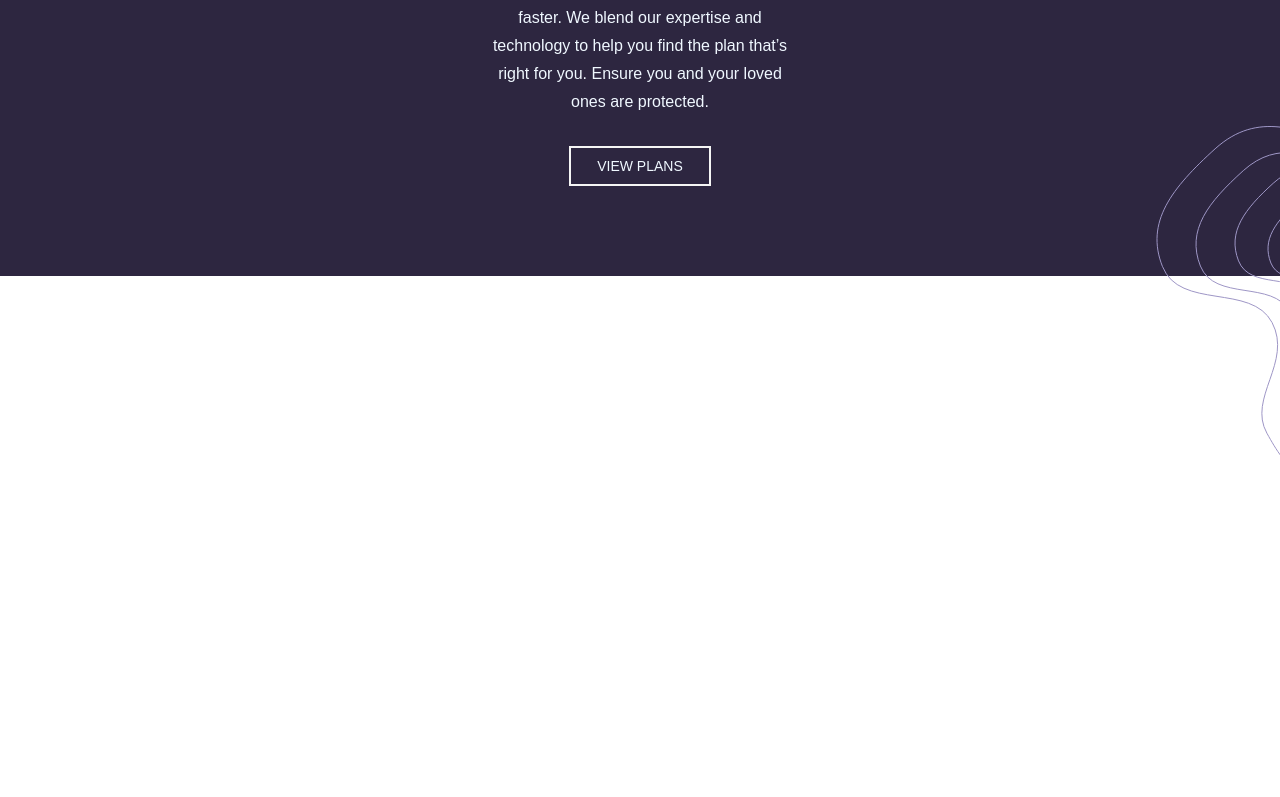
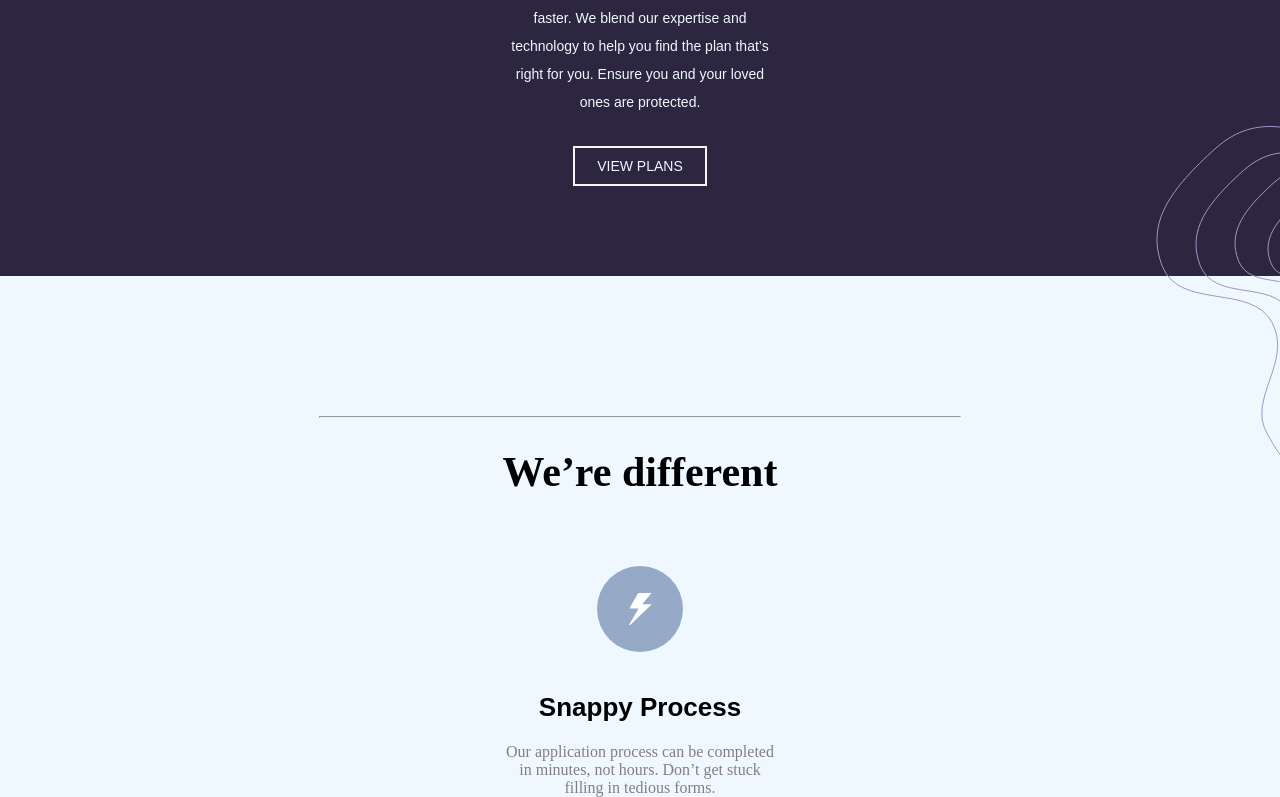
Before and after one commit to Ahbabsaqlan/insure-landing-page, a plain HTML site: page index.html in a window 1280 px wide. Shown: the part 1768-2565 px from the top of the page. Before the commit the page ends 2224 px from the top, so only its background shows below. Drawn offline with nearby package versions, Linux system fonts and the light colour scheme; a web font is replaced by a local one.

Commit message:
first card

```diff
--- a/index.html
+++ b/index.html
@@ -3,7 +3,7 @@
 <head>
     <link rel="stylesheet" href="./style.css">      <!--main css link-->
         <!--font awesome cdn link-->
-    <link rel="stylesheet" href="https://cdnjs.cloudflare.com/ajax/libs/font-awesome/6.1.1/css/all.min.css" integrity="sha512-KfkfwYDsLkIlwQp6LFnl8zNdLGxu9YAA1QvwINks4PhcElQSvqcyVLLD9aMhXd13uQjoXtEKNosOWaZqXgel0g==" crossorigin="anonymous" referrerpolicy="no-referrer" />
+    <link rel="stylesheet" href="https://cdnjs.cloudflare.com/ajax/libs/font-awesome/6.1.1/css/all.min.css" integrity="sha512-KfkfwYDsLkIlwQp6LFnl8zNdLGxu9YAA1QvwINks4PhcElQSvqcyVLLD9aMhXd13uQjoXtEKNosOWaZqXgel0g==" crossorigin="anonymous" referrerpolicy="no-referrer" >
         <!--google font link-->
     <link rel="preconnect" href="https://fonts.googleapis.com">
     <link rel="preconnect" href="https://fonts.gstatic.com" crossorigin>
@@ -43,11 +43,22 @@
                         Humanizing <br> your insurance.
                     </h1>
                     <p class="intro-text">                                                            <!--intro random text-->
-                        Get your life insurance coverage easier and <br> faster. We blend our expertise and <br> technology to help you find the plan that’s <br> right for you. Ensure you and your loved <br> ones are protected.
+                        Get your life insurance coverage easier and faster. We blend our expertise and technology to help you find the plan that’s right for you. Ensure you and your loved ones are protected.
                     </p>
                     <a href="#view-plans" class="intro-link">VIEW PLANS</a>                           <!--intro link-->
                 </div>
                 <img class="bg-ptrn-intro-right" src="./content/images/bg-pattern-intro-right-mobile.svg" alt="bg-pattern-intro-right-mobile">   <!--intro bg pattren right-->
+            </div>
+        </section>
+        <section id="feachers">                       <!--features section-->
+            <div class="main-feature">                <!--features main-->
+                <hr class="hr">
+                <h1 class="feature-heading">We’re different</h1>       <!--features heading-->
+                <div class="card-1">                                   <!--features card 1-->
+                    <img class="card-icon" src="./content/images/icon-snappy-process.svg" alt="icon-snappy-process">
+                    <h3 class="card-heading">Snappy Process</h3>
+                    <p class="card-text">Our application process can be completed in minutes, not hours. Don’t get stuck filling in tedious forms.</p>
+                </div>
             </div>
         </section>
     </div>
--- a/style.css
+++ b/style.css
@@ -10,7 +10,7 @@
     position: fixed;
     height:70px;
     width: 100vw;
-    z-index: 3;
+    z-index: 6;
   }
 .topnav #myLinks {
   height:100vh;
@@ -76,7 +76,7 @@
   justify-items: center;
 }
 .intro-heading{
-  font-size: 48px;
+  font-size: 42px;
   font-weight: 700;
   font-family: 'DM Serif Display', serif;
   color: aliceblue;
@@ -85,17 +85,18 @@
   line-height: 50px;
 }
 .intro-text{
-  font-size: 16px;
+  font-size: 14px;
   font-family: 'Karla', sans-serif;
   text-align: center;
   padding-top: 15px;
   line-height: 28px;
   color: aliceblue;
+  width:275px ;
 }
 .intro-link{
   text-decoration: none;
   margin: 30px 0px 90px 0px;
-  padding: 10px 26px;
+  padding: 10px 22px;
   border: whitesmoke solid 2px;
   color: aliceblue;
   font-family: 'Karla', sans-serif;
@@ -108,3 +109,45 @@
   right: 0px;
   transform: translateY(-150px);
 }
+
+/*features sections*/
+
+.main-feature{
+  background-color: aliceblue;
+  padding-top: 140px;
+  position: relative;
+  display: grid ;
+  justify-items: center;
+}
+.hr{
+  width: 50%;
+  margin-bottom: 30px;
+  justify-self:center ;
+}
+.feature-heading{
+  font-size: 42px;
+  font-weight: 700;
+  font-family: 'DM Serif Display', serif;
+
+}
+.card-1{
+  display: grid;
+  justify-items: center;
+  margin-top: 70px;
+}
+.card-icon{
+  margin-bottom: 40px;
+}
+.card-heading{
+  font-family: 'Karla', sans-serif;
+  font-size: 26px;
+  font-weight: 700;
+  margin-bottom: 20px;
+}
+.card-text{
+  width: 284px;
+  text-align: center;
+  font-size: 16px;
+  font-weight: 400;
+  color: hsl(273, 4%, 51%);
+}
```
